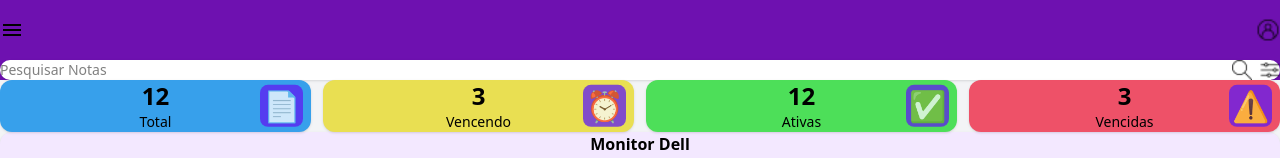
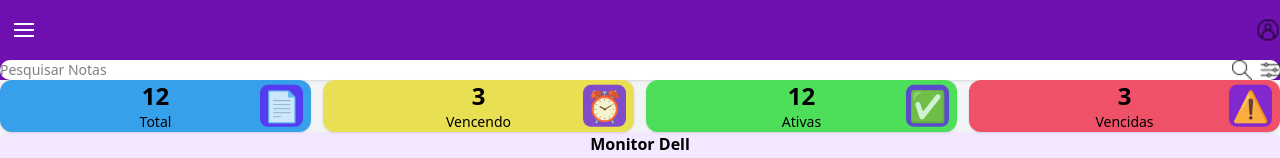
Before and after one commit to elielsondev/projeto_app_controle_de_garantia, a React (Vite) app: page /home in a window 1280 px wide. Shown: the top 158 px of the page. Built offline with nearby package versions, Linux system fonts and the light colour scheme; the HTML template or start-up script is replaced by a standard one.

Commit message:
feat - alteração do menu anterior para o menu hamburguer do npm hemburguer-react

```diff
--- a/package.json
+++ b/package.json
@@ -11,6 +11,7 @@
   },
   "dependencies": {
     "@tailwindcss/vite": "^4.1.17",
+    "hamburger-react": "^2.5.2",
     "react": "^19.1.1",
     "react-dom": "^19.1.1",
     "react-loading-indicators": "^1.0.1",
--- a/src/components/Header.jsx
+++ b/src/components/Header.jsx
@@ -1,13 +1,15 @@
-import perfilIcon from "../assets/perfil.png"
+import perfilIcon from "../assets/perfil.png";
+import { Squash as Hamburger } from 'hamburger-react'
 
 const Header = () => {
   return (
     <header className="flex justify-between items-center px-5 h-[60px] bg-purple-800 text-black shadow">
-      <button>
+      <Hamburger size={20} color="#ffffff" />
+      {/* <button>
         <svg width="24" height="24" viewBox="0 0 24 24" fill="currentColor">
           <path d="M3 18H21V16H3V18ZM3 13H21V11H3V13ZM3 6H21V8H3V6Z" />
         </svg>
-      </button>
+      </button> */}
       <button
                 className="p-2 rounded-lg hover:bg-gray-100 transition"
                 aria-label="perfil"
```
Also changed, not shown: 1 other file (tests, documents, lock files or other folders).
